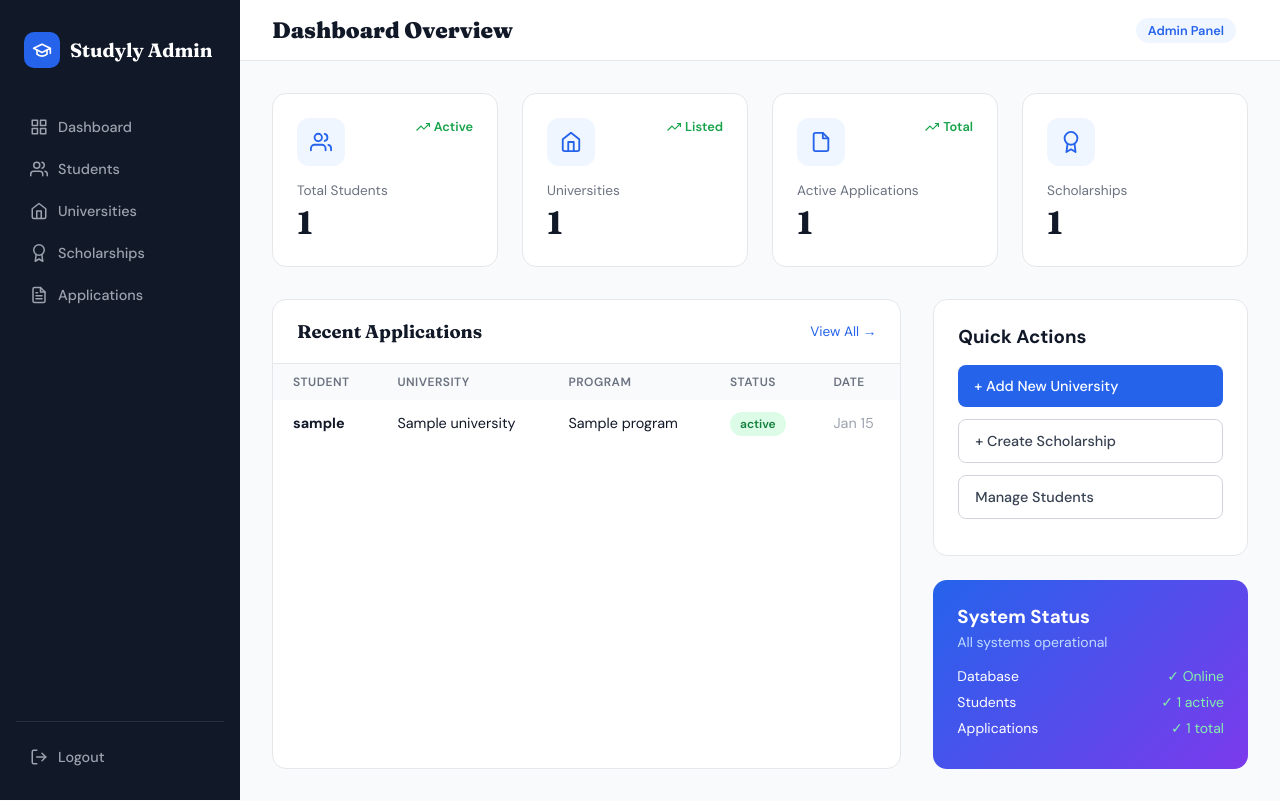
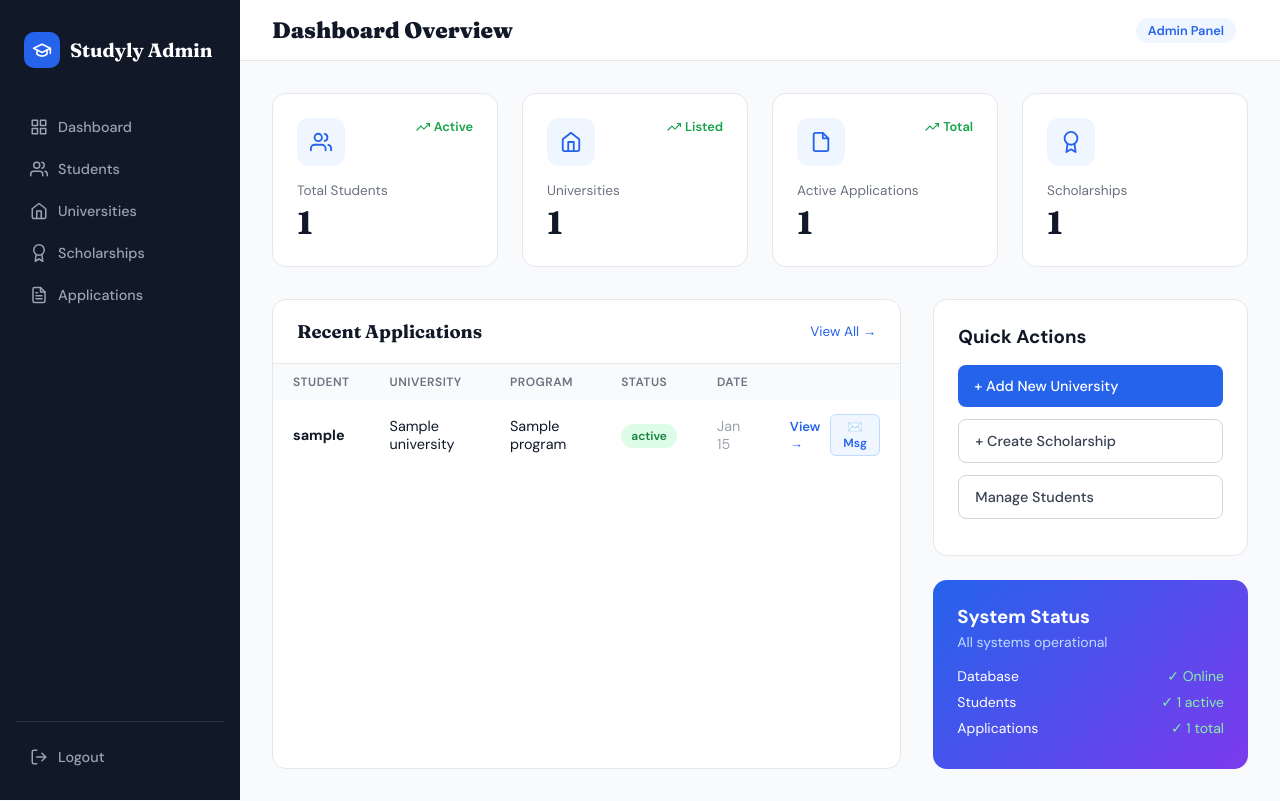
Before and after one commit to sdah24/Studyly, a Django app: template templates/adminpanel/dashboard.html in a window 1280 px wide. Run offline with Django 5.2, Linux system fonts and the light colour scheme; the template is opened without the code that fills it: most values are stand-ins (such as "Sample title", 1, 10 or a date in 2020).

Commit message:
full change on dashboard html

```diff
--- a/templates/adminpanel/dashboard.html
+++ b/templates/adminpanel/dashboard.html
@@ -91,7 +91,7 @@
       <svg xmlns="http://www.w3.org/2000/svg" width="18" height="18" fill="none" stroke="currentColor" stroke-width="2" stroke-linecap="round" stroke-linejoin="round" viewBox="0 0 24 24"><circle cx="12" cy="8" r="7"/><polyline points="8.21 13.89 7 23 12 20 17 23 15.79 13.88"/></svg>
       Scholarships
     </a>
-    <a href="{% url 'applications:list' %}"       class="sidebar-link">
+  <a href="{% url 'adminpanel:application_list' %}" class="sidebar-link {% if active_sidebar == 'applications' %}active{% endif %}">
       <svg xmlns="http://www.w3.org/2000/svg" width="18" height="18" fill="none" stroke="currentColor" stroke-width="2" stroke-linecap="round" stroke-linejoin="round" viewBox="0 0 24 24"><path d="M14 2H6a2 2 0 0 0-2 2v16a2 2 0 0 0 2 2h12a2 2 0 0 0 2-2V8z"/><polyline points="14 2 14 8 20 8"/><line x1="16" y1="13" x2="8" y2="13"/><line x1="16" y1="17" x2="8" y2="17"/><polyline points="10 9 9 9 8 9"/></svg>
       Applications
     </a>
@@ -179,16 +179,17 @@
       <div class="card">
         <div class="card-header">
           <h2>Recent Applications</h2>
-          <a href="{% url 'applications:list' %}">View All →</a>
+          <a href="{% url 'adminpanel:application_list' %}">View All →</a>
         </div>
         <table>
           <thead>
             <tr>
-              <th>Student</th>
+             <th>Student</th>
               <th>University</th>
               <th>Program</th>
               <th>Status</th>
               <th>Date</th>
+              <th></th>
             </tr>
           </thead>
           <tbody>
@@ -199,6 +200,14 @@
               <td>{{ app.program.name|default:"—" }}</td>
               <td><span class="status-pill status-{{ app.status }}">{{ app.get_status_display }}</span></td>
               <td style="color:#9ca3af">{{ app.applied_date|date:"M j" }}</td>
+              <td>
+                <div style="display:flex;align-items:center;gap:.5rem;">
+                  <a href="{% url 'adminpanel:application_detail' app.pk %}" style="color:#2563eb;font-weight:600;font-size:.82rem;">View →</a>
+                  <button type="button"
+                    style="padding:4px 10px;background:#eff6ff;color:#2563eb;border:1px solid #bfdbfe;border-radius:6px;font-size:.75rem;font-weight:600;cursor:pointer;font-family:'DM Sans',sans-serif;"
+                    onclick="openMsgModal('{{ app.pk }}','{{ app.user.get_full_name|default:app.user.username|escapejs }}','{{ app.university.name|escapejs }}')">✉️ Msg</button>
+                </div>
+              </td>
             </tr>
             {% empty %}
             <tr><td colspan="5" style="text-align:center;color:#9ca3af;padding:2rem">No applications yet.</td></tr>
@@ -226,4 +235,67 @@
 
   </div>
 </div>
+<!-- ✉️ Message Modal -->
+<div id="msgModal" style="display:none;position:fixed;inset:0;background:rgba(0,0,0,.45);z-index:500;align-items:center;justify-content:center;">
+  <div style="background:white;border-radius:16px;padding:1.75rem;width:100%;max-width:460px;box-shadow:0 20px 60px rgba(0,0,0,.18);position:relative;">
+    <button onclick="closeMsgModal()" style="position:absolute;top:1rem;right:1rem;background:none;border:none;cursor:pointer;color:#9ca3af;font-size:1.2rem;">✕</button>
+    <div style="font-family:'Fraunces',serif;font-weight:900;font-size:1.15rem;color:#111827;margin-bottom:.25rem;">✉️ Message Student</div>
+    <p id="modal-sub-text" style="font-size:.83rem;color:#6b7280;margin-bottom:1.25rem;line-height:1.5;"></p>
+    <div id="prefill-btns" style="display:flex;flex-wrap:wrap;gap:.4rem;margin-bottom:.85rem;"></div>
+    <form method="post" id="msgForm">
+      {% csrf_token %}
+      <input type="hidden" name="action" value="send_message">
+      <textarea name="body" id="modal-body"
+        style="width:100%;padding:10px 14px;border:1.5px solid #d1d5db;border-radius:10px;font-family:'DM Sans',sans-serif;font-size:.92rem;color:#111827;resize:vertical;min-height:100px;outline:none;box-sizing:border-box;"
+        placeholder="Write your message…"></textarea>
+      <div style="display:flex;justify-content:flex-end;gap:.75rem;margin-top:1rem;">
+        <button type="button" onclick="closeMsgModal()"
+          style="padding:9px 18px;border:1.5px solid #e5e7eb;border-radius:8px;background:white;color:#374151;font-family:'DM Sans',sans-serif;font-weight:600;cursor:pointer;">Cancel</button>
+        <button type="submit"
+          style="padding:9px 18px;background:#2563eb;color:white;border:none;border-radius:8px;font-family:'DM Sans',sans-serif;font-weight:600;cursor:pointer;">Send Message</button>
+      </div>
+    </form>
+  </div>
+</div>
+
+<script>
+  function openMsgModal(appPk, studentName, universityName) {
+    document.getElementById('msgForm').action = '/adminpanel/applications/' + appPk + '/';
+    document.getElementById('modal-sub-text').innerHTML =
+      'Sending to <strong>' + studentName + '</strong> regarding their <strong>' + universityName + '</strong> application.';
+    var chips = [
+      ['Personal Statement', 'Your personal statement for ' + universityName + ' needs more detail about your academic background.'],
+      ['Missing Transcripts', 'Please upload your academic transcripts for your ' + universityName + ' application.'],
+      ['Under Review',        'Your ' + universityName + ' application has been reviewed and is now under consideration.'],
+      ['Accepted',            'Congratulations! Your application to ' + universityName + ' has been accepted.'],
+      ['Rejected',            'Unfortunately your application to ' + universityName + ' was not successful this time.'],
+    ];
+    var container = document.getElementById('prefill-btns');
+    container.innerHTML = '';
+    chips.forEach(function(c) {
+      var btn = document.createElement('button');
+      btn.type = 'button';
+      btn.textContent = c[0];
+      btn.style.cssText = 'padding:4px 10px;background:#f3f4f6;color:#374151;border:1px solid #e5e7eb;border-radius:6px;font-size:.75rem;font-weight:600;cursor:pointer;font-family:DM Sans,sans-serif;';
+      btn.onclick = function() {
+        document.getElementById('modal-body').value = c[1];
+        document.getElementById('modal-body').focus();
+      };
+      container.appendChild(btn);
+    });
+    document.getElementById('modal-body').value = '';
+    var modal = document.getElementById('msgModal');
+    modal.style.display = 'flex';
+    document.getElementById('modal-body').focus();
+  }
+  function closeMsgModal() {
+    document.getElementById('msgModal').style.display = 'none';
+  }
+  document.getElementById('msgModal').addEventListener('click', function(e) {
+    if (e.target === this) closeMsgModal();
+  });
+  document.addEventListener('keydown', function(e) {
+    if (e.key === 'Escape') closeMsgModal();
+  });
+</script>
 {% endblock %}
```
